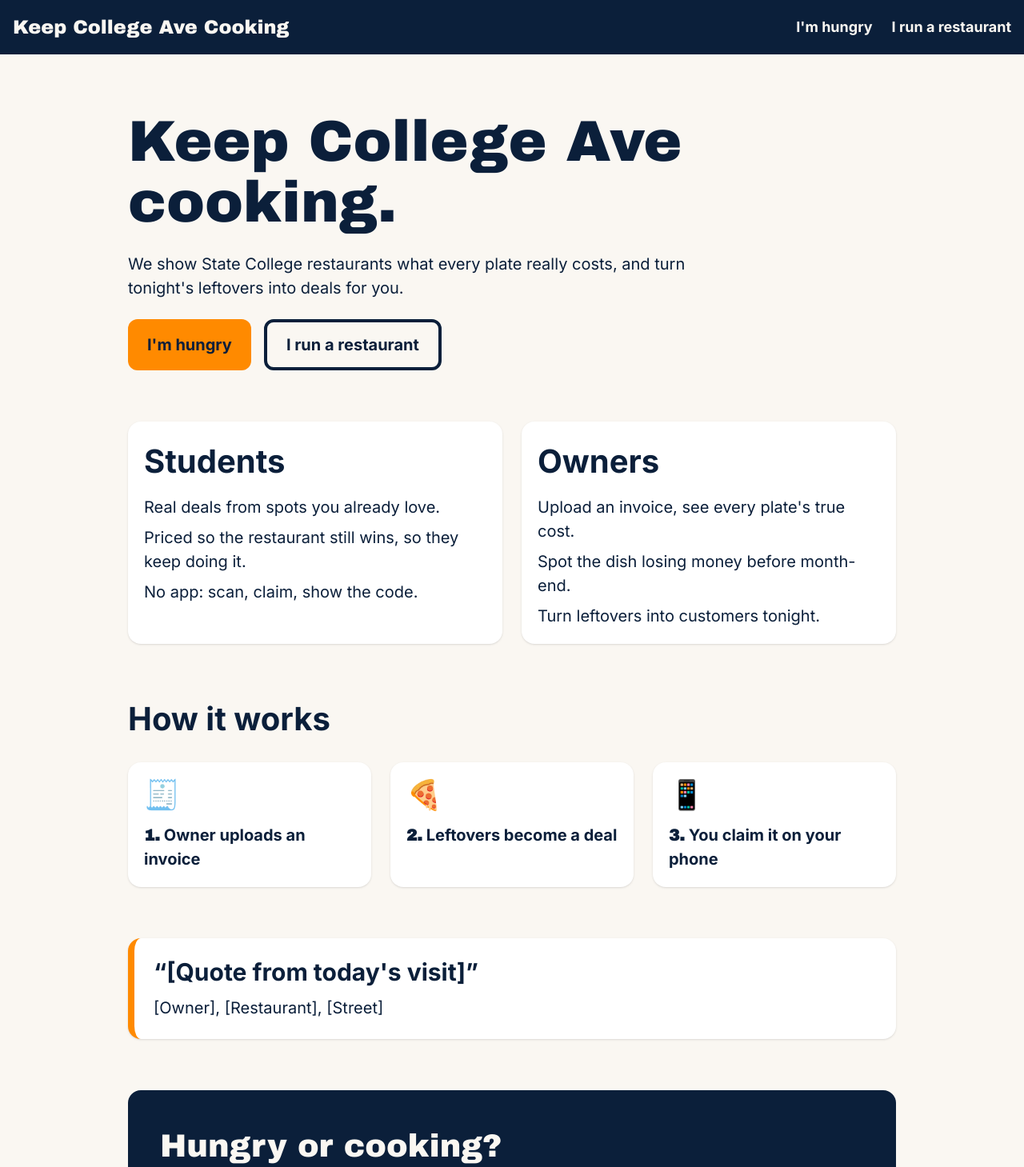
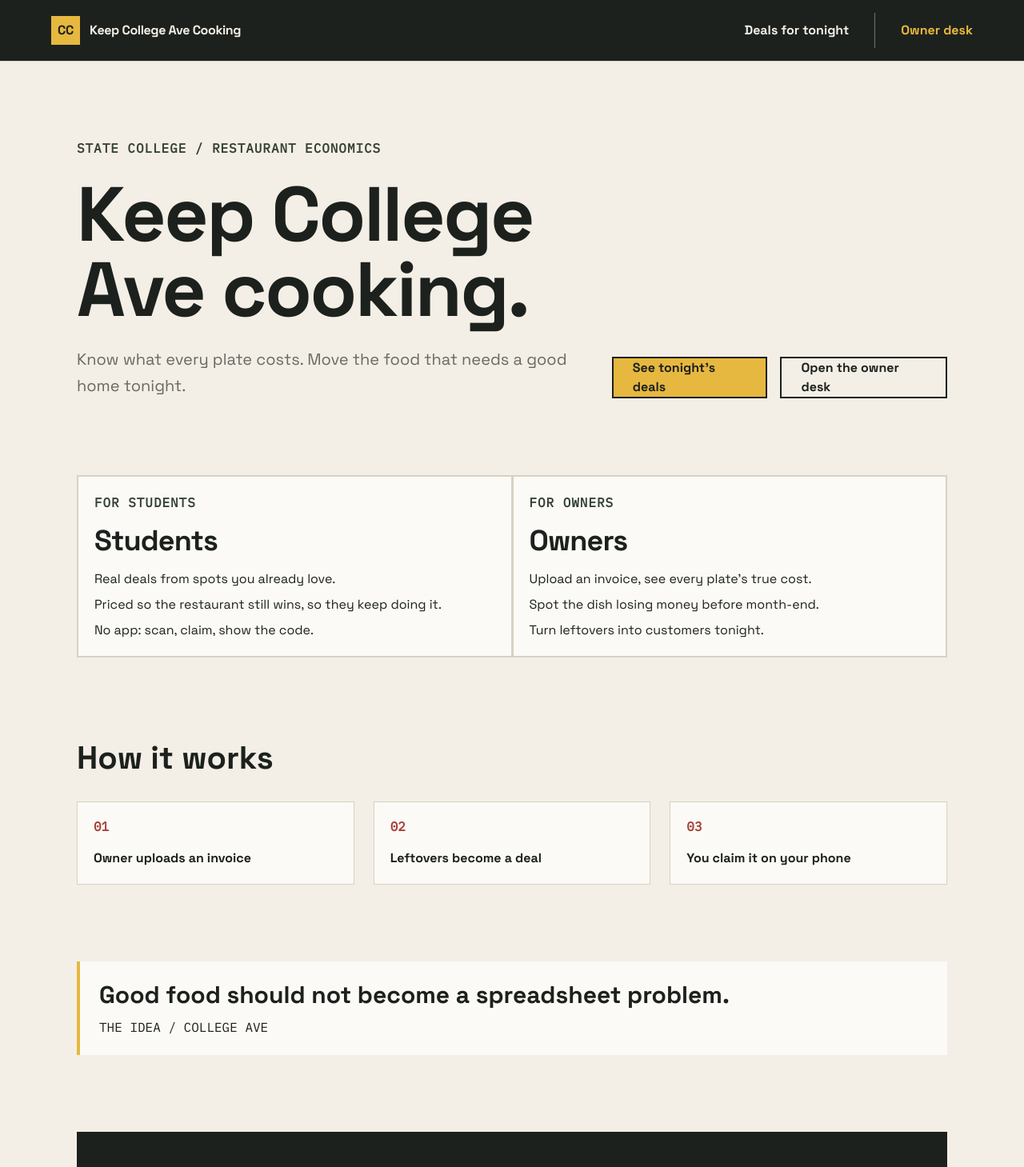
Before and after one commit to mattothomas/resturant-compiled, a Next.js app: page / in a window 1280 px wide. Shown: the top 1459 px of the page at 80% size. Built offline with nearby package versions, Linux system fonts and the light colour scheme; no server answers; the database is empty.

Commit message:
Oct 11, 2026, 5:52 PM

```diff
--- a/app/globals.css
+++ b/app/globals.css
@@ -1,18 +1,32 @@
 @import "tailwindcss";
 
 @theme inline {
-  --color-navy: #0B1F3A;
-  --color-offwhite: #FAF7F2;
-  --color-deal: #FF8A00;
-  --color-loss: #D7263D;
-  --color-margin: #1B998B;
-  --font-display: var(--font-archivo);
-  --font-sans: var(--font-inter);
+  --color-ink: #1d211d;
+  --color-paper: #f3efe6;
+  --color-surface: #fbfaf6;
+  --color-action: #e7b83f;
+  --color-loss: #a63e34;
+  --color-margin: #256553;
+  --color-rule: #d8d1c4;
+  --font-display: var(--font-space);
+  --font-sans: var(--font-space);
+  --font-mono: var(--font-mono);
 }
 
 body {
-  background: #FAF7F2;
-  color: #0B1F3A;
-  font-size: 18px;
+  background: #f3efe6;
+  color: #1d211d;
+  font-size: 16px;
+  text-rendering: optimizeLegibility;
 }
-@media (min-width: 768px) { body { font-size: 20px; } }
+
+::selection { background: #e7b83f; color: #1d211d; }
+
+button, a, input, select { transition: background-color 160ms ease, border-color 160ms ease, color 160ms ease, transform 160ms ease; }
+button:focus-visible, a:focus-visible, input:focus-visible, select:focus-visible { outline: 3px solid #c84b3f; outline-offset: 3px; }
+
+.eyebrow { color: #354035; font-family: var(--font-mono); font-size: 1rem; font-weight: 700; letter-spacing: 0.06em; text-transform: uppercase; }
+.eyebrow.text-paper { color: #f3efe6 !important; }
+.rule { border-color: #d8d1c4; }
+.mono { font-family: var(--font-mono); }
+.text-xs, .text-sm { font-size: 1rem; line-height: 1.35; }
--- a/app/layout.js
+++ b/app/layout.js
@@ -1,24 +1,30 @@
 import Link from "next/link";
-import { Archivo_Black, Inter } from "next/font/google";
+import { IBM_Plex_Mono, Space_Grotesk } from "next/font/google";
 import "./globals.css";
 
-const archivo = Archivo_Black({ weight: "400", subsets: ["latin"], variable: "--font-archivo" });
-const inter = Inter({ subsets: ["latin"], variable: "--font-inter" });
+const space = Space_Grotesk({ subsets: ["latin"], variable: "--font-space" });
+const mono = IBM_Plex_Mono({ weight: "400", subsets: ["latin"], variable: "--font-mono" });
 
-export const metadata = { title: "Keep College Ave Cooking" };
+export const metadata = { title: "Keep College Ave Cooking", description: "Know the cost. Move the food." };
 
 export default function RootLayout({ children }) {
   return (
-    <html lang="en" className={`${archivo.variable} ${inter.variable}`}>
-      <body className="min-h-screen bg-offwhite font-sans text-navy">
-        <header className="flex items-center justify-between gap-4 bg-navy px-4 py-3 text-offwhite">
-          <Link href="/" className="flex min-h-11 items-center font-display text-xl md:text-2xl">Keep College Ave Cooking</Link>
-          <nav className="flex gap-4 text-base font-bold md:gap-6 md:text-lg">
-            <Link href="/deals" className="py-2">I&apos;m hungry</Link>
-            <Link href="/owner" className="py-2">I run a restaurant</Link>
+    <html lang="en" className={`${space.variable} ${mono.variable}`}>
+      <body className="min-h-screen bg-paper font-sans text-ink">
+        <header className="border-b border-rule bg-ink px-5 py-4 text-paper md:px-8">
+          <div className="mx-auto flex max-w-6xl items-center justify-between gap-6">
+            <Link href="/" className="flex min-h-11 items-center gap-3 font-bold tracking-tight">
+              <span className="grid size-9 place-items-center bg-action text-sm font-black text-ink">CC</span>
+              <span className="hidden sm:inline">Keep College Ave Cooking</span>
+              <span className="sm:hidden">College Ave</span>
+            </Link>
+            <nav className="flex items-center gap-5 font-bold md:gap-8">
+              <Link href="/deals" className="inline-flex min-h-11 items-center py-2 text-paper hover:text-action">Deals for tonight</Link>
+              <Link href="/owner" className="inline-flex min-h-11 items-center border-l border-paper/40 py-2 pl-5 text-action md:pl-8">Owner desk</Link>
           </nav>
+          </div>
         </header>
-        <main className="mx-auto max-w-5xl p-4 md:p-8">{children}</main>
+        <main className="mx-auto max-w-6xl px-5 py-8 md:px-8 md:py-12">{children}</main>
       </body>
     </html>
   );
--- a/app/owner/page.js
+++ b/app/owner/page.js
@@ -1,8 +1,9 @@
 "use client";
 import { useCallback, useEffect, useRef, useState } from "react";
 import Link from "next/link";
+import { AnimatePresence, motion } from "motion/react";
 import InvoiceUpload from "@/components/InvoiceUpload";
-import { Card, Money, Badge } from "@/components/ui";
+import { Money, Badge } from "@/components/ui";
 
 export default function Owner() {
   const [dishes, setDishes] = useState(null);
@@ -22,46 +23,86 @@ export default function Owner() {
 
   useEffect(() => { refetch(); }, [refetch]);
 
+  const flagged = dishes?.filter((d) => d.overTarget).length ?? 0;
+  const averageFoodCost = dishes?.length
+    ? Math.round(dishes.reduce((sum, d) => sum + d.foodCostPct, 0) / dishes.length * 100)
+    : 0;
+
   return (
-    <div className="space-y-6">
+    <div className="space-y-10">
+      <section className="flex flex-col justify-between gap-5 border-b border-rule pb-8 md:flex-row md:items-end">
+        <div>
+          <p className="eyebrow">Owner desk / live costs</p>
+          <h1 className="mt-2 text-4xl font-bold tracking-tight md:text-6xl">Know what pays.</h1>
+          <p className="mt-3 max-w-xl text-lg text-ink">Your menu, priced against what is actually coming through the back door.</p>
+        </div>
+        <p className="mono text-xs text-ink">UPDATED WHEN AN INVOICE IS SAVED</p>
+      </section>
+
+      <section className="grid border-y border-rule md:grid-cols-3">
+        <Summary label="Dishes tracked" value={dishes ? dishes.length : "—"} detail="from your current menu" />
+        <Summary label="Needs attention" value={dishes ? flagged : "—"} detail={flagged ? "above your cost target" : "nothing flagged"} tone={flagged ? "loss" : "margin"} />
+        <Summary label="Average food cost" value={dishes ? `${averageFoodCost}%` : "—"} detail="across tracked dishes" />
+      </section>
+
       <InvoiceUpload onSaved={refetch} />
-      <h1 className="font-display text-3xl md:text-5xl">Your plates</h1>
-      {!dishes && <p>Loading…</p>}
+      <section>
+        <div className="mb-4 flex items-end justify-between border-b border-rule pb-3">
+          <div>
+            <p className="eyebrow">Menu economics</p>
+            <h2 className="mt-1 text-2xl font-bold">Your plates</h2>
+          </div>
+          <span className="mono text-xs text-ink">TARGET / 35%</span>
+        </div>
+        {!dishes && <p className="py-8 text-ink">Loading menu costs…</p>}
+        <div className="space-y-2">
+          <AnimatePresence initial={false}>
             {dishes?.map((d) => {
               const margin = d.price - d.plateCost;
               const old = changed[d.name];
               return (
-          <Card key={d._id}
-            className={`border-4 transition-all ${d.overTarget ? "border-loss" : "border-transparent"} ${old != null ? "ring-8 ring-deal" : ""}`}>
-            <div className="flex flex-wrap items-center gap-3">
-              <h2 className="font-display text-2xl md:text-4xl">{d.name}</h2>
+                <motion.article key={d._id} layout initial={{ opacity: 0, y: 12 }} animate={{ opacity: 1, y: 0 }} exit={{ opacity: 0 }} transition={{ duration: 0.25 }}
+                  className={`border bg-surface ${d.overTarget ? "border-loss" : "border-rule"} ${old != null ? "ring-4 ring-action ring-offset-2 ring-offset-paper" : ""}`}>
+                  <div className="grid gap-5 p-4 md:grid-cols-[minmax(220px,1.5fr)_repeat(3,minmax(110px,0.7fr)_)] md:items-center md:p-5">
+                    <div>
+                      <div className="flex flex-wrap items-center gap-2">
+                        <h3 className="text-xl font-bold">{d.name}</h3>
                         {d.overTarget && <Badge tone="loss">Over cost target</Badge>}
                       </div>
-            <dl className="my-4 grid grid-cols-2 gap-4 md:grid-cols-4">
-              <Stat label="Plate cost">
-                {old != null && <span className="block text-base font-normal"><Money cents={old} /> →</span>}
-                <Money cents={d.plateCost} />
-              </Stat>
-              <Stat label="Menu price"><Money cents={d.price} /></Stat>
+                      {old != null && <p className="mono mt-2 text-xs text-loss">COST MOVED {formatDelta(d.plateCost - old)}</p>}
+                    </div>
+                    <Stat label="Plate cost"><Money cents={d.plateCost} /></Stat>
                     <Stat label="Margin"><Money cents={margin} className={d.overTarget ? "text-loss" : "text-margin"} /></Stat>
                     <Stat label="Food cost"><span className={d.overTarget ? "text-loss" : ""}>{(d.foodCostPct * 100).toFixed(0)}%</span></Stat>
-            </dl>
-            <Link href={`/owner/deal?dish=${encodeURIComponent(d.name)}`}
-              className="flex min-h-14 items-center justify-center rounded-xl bg-deal px-6 text-xl font-bold text-navy md:inline-flex md:min-h-16">
-              Drop a deal
-            </Link>
-          </Card>
+                    <Link href={`/owner/deal?dish=${encodeURIComponent(d.name)}`} className="flex min-h-12 items-center justify-center border-2 border-ink px-4 text-sm font-bold hover:bg-ink hover:text-paper md:min-w-32">Drop a deal</Link>
+                  </div>
+                </motion.article>
               );
             })}
+          </AnimatePresence>
+        </div>
+      </section>
     </div>
   );
 }
 
+function Summary({ label, value, detail, tone }) {
+  return <div className="border-b border-rule px-1 py-5 first:pl-0 last:border-b-0 md:border-b-0 md:border-r md:px-6 md:first:pl-0 md:last:border-r-0">
+    <p className="eyebrow">{label}</p>
+    <p className={`mt-2 text-4xl font-bold tracking-tight ${tone === "loss" ? "text-loss" : tone === "margin" ? "text-margin" : ""}`}>{value}</p>
+    <p className="mt-1 text-sm text-ink">{detail}</p>
+  </div>;
+}
+
 function Stat({ label, children }) {
   return (
-    <div>
-      <dt className="text-base">{label}</dt>
-      <dd className="text-[32px] font-bold md:text-[40px]">{children}</dd>
-    </div>
+    <dl>
+      <dt className="eyebrow">{label}</dt>
+      <dd className="mt-1 text-2xl font-bold md:text-3xl">{children}</dd>
+    </dl>
   );
 }
+
+function formatDelta(cents) {
+  return `${cents >= 0 ? "+" : "-"}$${Math.abs(cents / 100).toFixed(2)}`;
+}
--- a/app/page.js
+++ b/app/page.js
@@ -3,13 +3,13 @@ import Link from "next/link";
 import { useEffect, useState } from "react";
 import { Card } from "@/components/ui";
 
-const door = "flex min-h-14 w-full items-center justify-center rounded-xl px-6 text-xl font-bold md:min-h-16 md:w-auto";
+const door = "flex min-h-12 w-full items-center justify-center border-2 px-6 text-base font-bold md:w-auto";
 
 function Doors({ dark }) {
   return (
     <div className="flex flex-col gap-4 md:flex-row">
-      <Link href="/deals" className={`${door} bg-deal text-navy`}>I&apos;m hungry</Link>
-      <Link href="/owner" className={`${door} border-4 ${dark ? "border-offwhite text-offwhite" : "border-navy text-navy"}`}>I run a restaurant</Link>
+      <Link href="/deals" className={`${door} border-ink bg-action text-ink hover:-translate-y-0.5`}>See tonight&apos;s deals</Link>
+      <Link href="/owner" className={`${door} ${dark ? "border-paper text-paper hover:bg-paper hover:text-ink" : "border-ink text-ink hover:bg-ink hover:text-paper"}`}>Open the owner desk</Link>
     </div>
   );
 }
@@ -36,25 +36,30 @@ export default function Page() {
   }, []);
 
   return (
-    <div className="flex flex-col gap-12 md:gap-16">
-      <section className="flex flex-col gap-6 pt-4 md:pt-10">
-        <h1 className="font-display text-[40px] leading-[1.05] md:text-7xl">Keep College Ave cooking.</h1>
-        <p className="max-w-3xl">
-          We show State College restaurants what every plate really costs, and turn tonight&apos;s leftovers into deals for you.
-        </p>
+    <div className="flex flex-col gap-16 md:gap-24">
+      <section className="grid gap-10 pt-4 md:grid-cols-[1.2fr_0.8fr] md:items-end md:pt-12">
+        <div className="flex flex-col gap-6">
+          <p className="eyebrow">State College / restaurant economics</p>
+          <h1 className="max-w-3xl text-5xl font-bold leading-[0.98] tracking-tight md:text-8xl">Keep College Ave cooking.</h1>
+          <p className="max-w-2xl text-xl leading-relaxed text-ink/65">
+            Know what every plate costs. Move the food that needs a good home tonight.
+          </p>
+        </div>
         <Doors />
       </section>
 
       {count && (
-        <div className="rounded-2xl bg-navy px-5 py-4 text-xl font-bold text-offwhite md:text-2xl">
-          <span className="text-deal">Live now:</span> {count} {count === 1 ? "deal" : "deals"} downtown, ending tonight
+        <div className="flex items-center justify-between gap-4 border-y-2 border-ink py-4 text-lg font-bold md:text-xl">
+          <span><span className="text-loss">Live now:</span> {count} {count === 1 ? "deal" : "deals"} downtown</span>
+          <span className="mono text-xs text-ink">ENDING TONIGHT</span>
         </div>
       )}
 
-      <section className="grid gap-4 md:grid-cols-2 md:gap-6">
+      <section className="grid gap-px border border-rule bg-rule md:grid-cols-2">
         {SIDES.map(({ who, points }) => (
-          <Card key={who} className="flex flex-col gap-3">
-            <h2 className="text-[28px] font-bold md:text-[40px]">{who}</h2>
+          <Card key={who} className="flex flex-col gap-4">
+            <p className="eyebrow">For {who.toLowerCase()}</p>
+            <h2 className="text-3xl font-bold tracking-tight md:text-4xl">{who}</h2>
             <ul className="flex flex-col gap-2">
               {points.map((p) => <li key={p}>{p}</li>)}
             </ul>
@@ -66,25 +71,26 @@ export default function Page() {
         <h2 className="text-[28px] font-bold md:text-[40px]">How it works</h2>
         <ol className="grid gap-4 md:grid-cols-3 md:gap-6">
           {STEPS.map(({ icon, text }, i) => (
-            <li key={text} className="flex items-center gap-4 rounded-2xl bg-white p-5 shadow md:flex-col md:items-start">
-              <span className="text-4xl" aria-hidden>{icon}</span>
-              <span className="font-bold"><span className="font-display text-navy">{i + 1}.</span> {text}</span>
+            <li key={text} className="flex items-center gap-4 border border-rule bg-surface p-5 md:flex-col md:items-start">
+              <span className="mono text-sm font-bold text-loss" aria-hidden>0{i + 1}</span>
+              <span className="font-bold">{text}</span>
             </li>
           ))}
         </ol>
       </section>
 
       <section>
-        <blockquote className="rounded-2xl border-l-8 border-deal bg-white p-6 shadow">
-          <p className="text-2xl font-bold md:text-3xl">“[Quote from today&apos;s visit]”</p>
-          <footer className="mt-3">[Owner], [Restaurant], [Street]</footer>
+        <blockquote className="border-l-4 border-action bg-surface p-6">
+          <p className="text-2xl font-bold md:text-3xl">Good food should not become a spreadsheet problem.</p>
+          <footer className="mono mt-3 text-xs text-ink">THE IDEA / COLLEGE AVE</footer>
         </blockquote>
       </section>
 
-      <footer className="flex flex-col gap-6 rounded-2xl bg-navy p-6 text-offwhite md:p-10">
-        <h2 className="font-display text-[28px] md:text-[40px]">Hungry or cooking?</h2>
+      <footer className="flex flex-col gap-6 bg-ink p-6 text-paper md:p-10">
+        <p className="eyebrow text-paper">Keep the neighborhood moving</p>
+        <h2 className="text-3xl font-bold md:text-5xl">Hungry or cooking?</h2>
         <Doors dark />
-        <p className="text-base">Built in 3 hours at c0mpiled-15, State College</p>
+        <p className="mono text-xs text-paper">BUILT FOR COLLEGE AVE / STATE COLLEGE</p>
       </footer>
     </div>
   );
--- a/components/ui.jsx
+++ b/components/ui.jsx
@@ -1,14 +1,14 @@
 export function Button({ className = "", ...props }) {
   return (
     <button
-      className={`min-h-14 w-full rounded-xl bg-deal px-6 text-xl font-bold text-navy disabled:opacity-50 md:min-h-16 md:w-auto ${className}`}
+      className={`min-h-12 w-full border-2 border-ink bg-action px-5 text-base font-bold text-ink hover:-translate-y-0.5 hover:bg-[#f0c95b] disabled:cursor-not-allowed disabled:opacity-50 md:w-auto ${className}`}
       {...props}
     />
   );
 }
 
 export function Card({ className = "", ...props }) {
-  return <div className={`rounded-2xl bg-white p-5 shadow ${className}`} {...props} />;
+  return <div className={`border border-rule bg-surface p-5 ${className}`} {...props} />;
 }
 
 // integer cents → $X.XX
@@ -16,9 +16,7 @@ export function Money({ cents, className = "" }) {
   return <span className={className}>${(cents / 100).toFixed(2)}</span>;
 }
 
-const TONES = { loss: "bg-loss text-white", margin: "bg-margin text-white", deal: "bg-deal text-navy" };
+const TONES = { loss: "bg-loss text-white", margin: "bg-margin text-white", deal: "bg-action text-ink" };
 export function Badge({ tone = "deal", className = "", ...props }) {
-  return (
-    <span className={`inline-block rounded-full px-3 py-1 text-base font-bold ${TONES[tone]} ${className}`} {...props} />
-  );
+  return <span className={`inline-block rounded-full px-2.5 py-1 text-xs font-bold uppercase tracking-wide ${TONES[tone]} ${className}`} {...props} />;
 }
--- a/package.json
+++ b/package.json
@@ -11,6 +11,7 @@
   "dependencies": {
     "@anthropic-ai/sdk": "^0.133.0",
     "mongodb": "^7.7.0",
+    "motion": "^14.1.0",
     "next": "16.4.0",
     "react": "19.3.0",
     "react-dom": "19.3.0"
```
Also changed, not shown: app/deals/page.js (+20 -13 lines), app/owner/deal/page.js (+17 -13 lines), components/InvoiceUpload.jsx (+8 -8 lines), 2 other files (tests, documents, lock files or other folders). Lines whose indentation alone changed are shown as unchanged.
